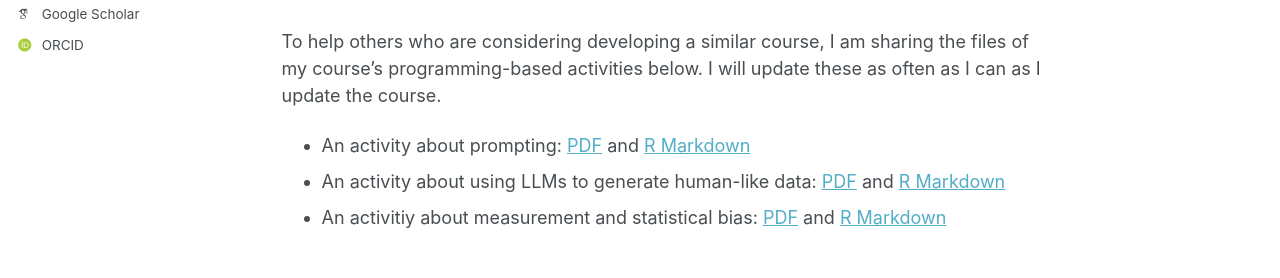
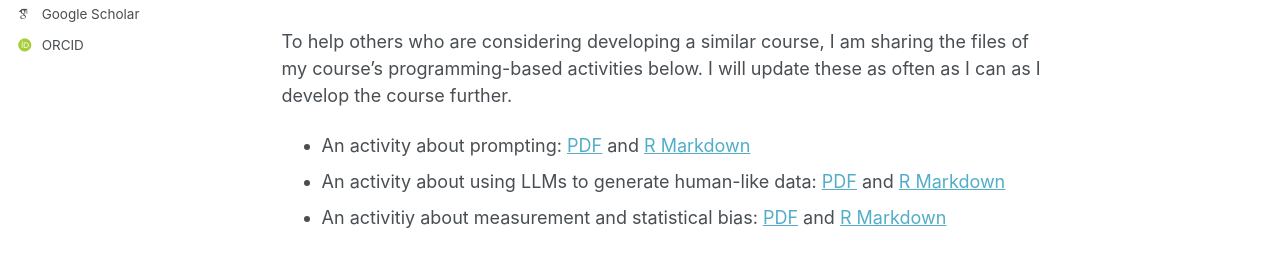
Before and after one commit to dkarell/dkarell.github.io, a Jekyll site: the page built from _pages/ai_for_social_science_methods.md, in a window 1280 px wide. Shown: the part 299-577 px from the top of the page. Built offline with Jekyll 4.4.1, drawn with Linux system fonts in a browser that asks for light colours; some web fonts are replaced; a script that is not in the unit is left out.

Commit message:
Revise course description for clarity
Updated the wording to reflect ongoing course development.

```diff
--- a/_pages/ai_for_social_science_methods.md
+++ b/_pages/ai_for_social_science_methods.md
@@ -7,7 +7,7 @@ author_profile: true
 
 Since the fall of 2025, I have been teaching a course about incorporating generative AI into social science research methods. The earlier versions of the course closely followed a special issue of *Sociological Methods & Research* that I co-guest-edited with Thomas Davidson (UNC Chapel Hill), which can be found [here](https://journals.sagepub.com/toc/smra/54/3). Current version of the course have expanded beyond this special issue given the large amount of excellent research on using AI as a social science research tool.
 
-To help others who are considering developing a similar course, I am sharing the files of my course's programming-based activities below. I will update these as often as I can as I update the course.
+To help others who are considering developing a similar course, I am sharing the files of my course's programming-based activities below. I will update these as often as I can as I develop the course further.
 
 - An activity about prompting: [PDF](https://www.dropbox.com/scl/fi/hlg89qvb3n8mevpbj0v00/activity_1_prompting_v2.pdf?rlkey=uzfgvysaooblbi9nrr9ocw69c&st=z0e3672d&dl=0) and [R Markdown](https://www.dropbox.com/scl/fi/ann9zxnwcepv7ib15nz59/activity_1_prompting_v2.Rmd?rlkey=18hxmmciyfh5qg076scme2i3m&st=3xe7byja&dl=0)
 - An activity about using LLMs to generate human-like data: [PDF](https://www.dropbox.com/scl/fi/88d7py5s0ntmtdr1z6fgm/activity_2_siliconsubjects_v2.pdf?rlkey=uialpeghhstu9q8mgisiosz1x&st=hnisf4pz&dl=0) and [R Markdown](https://www.dropbox.com/scl/fi/lym1qpxj0qso5h6zo8z3n/activity_2_siliconsubjects_v2.Rmd?rlkey=psuwibn3s8kao7b5x50pm3w1j&st=e903abc0&dl=0)
```
